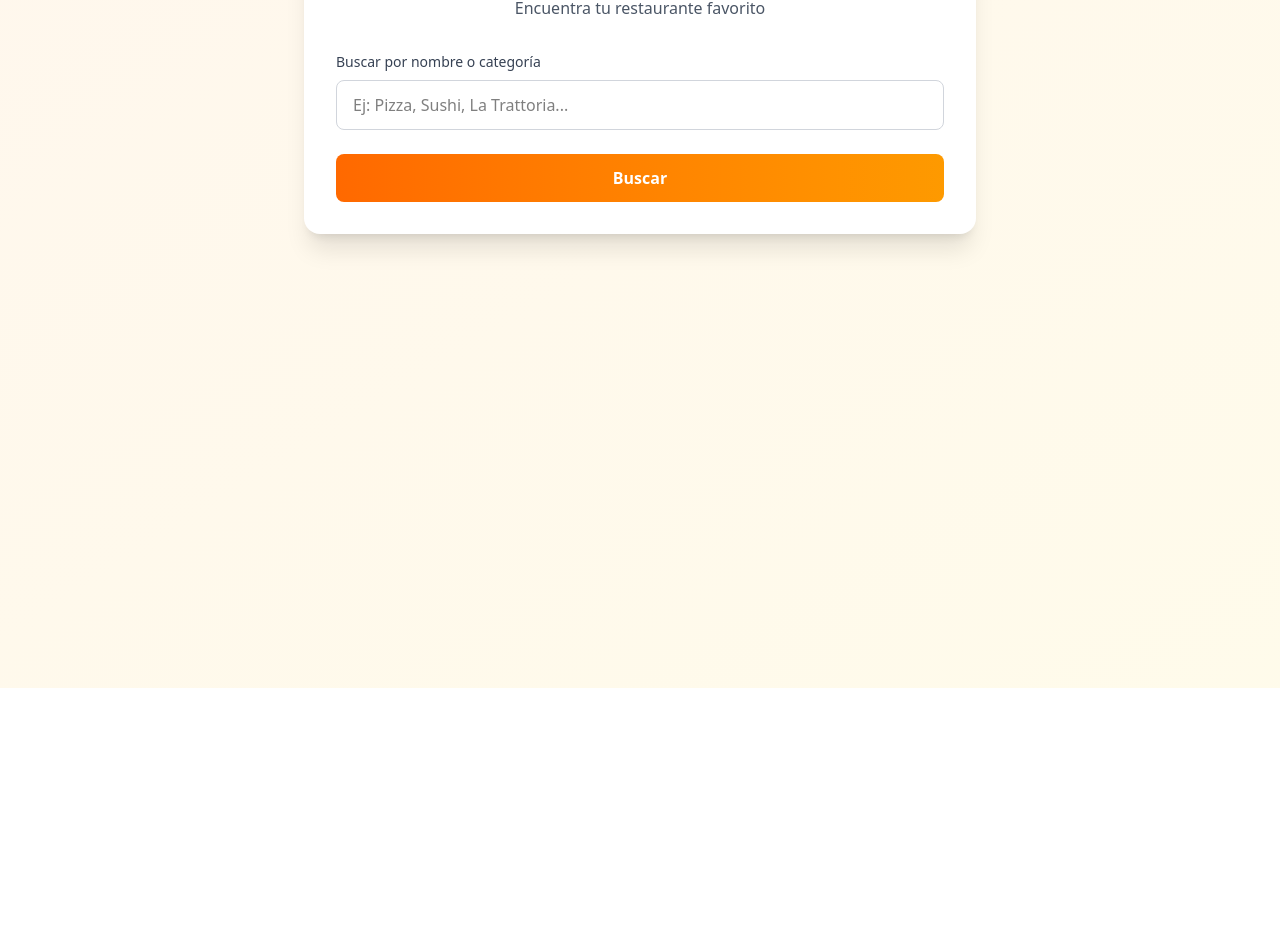
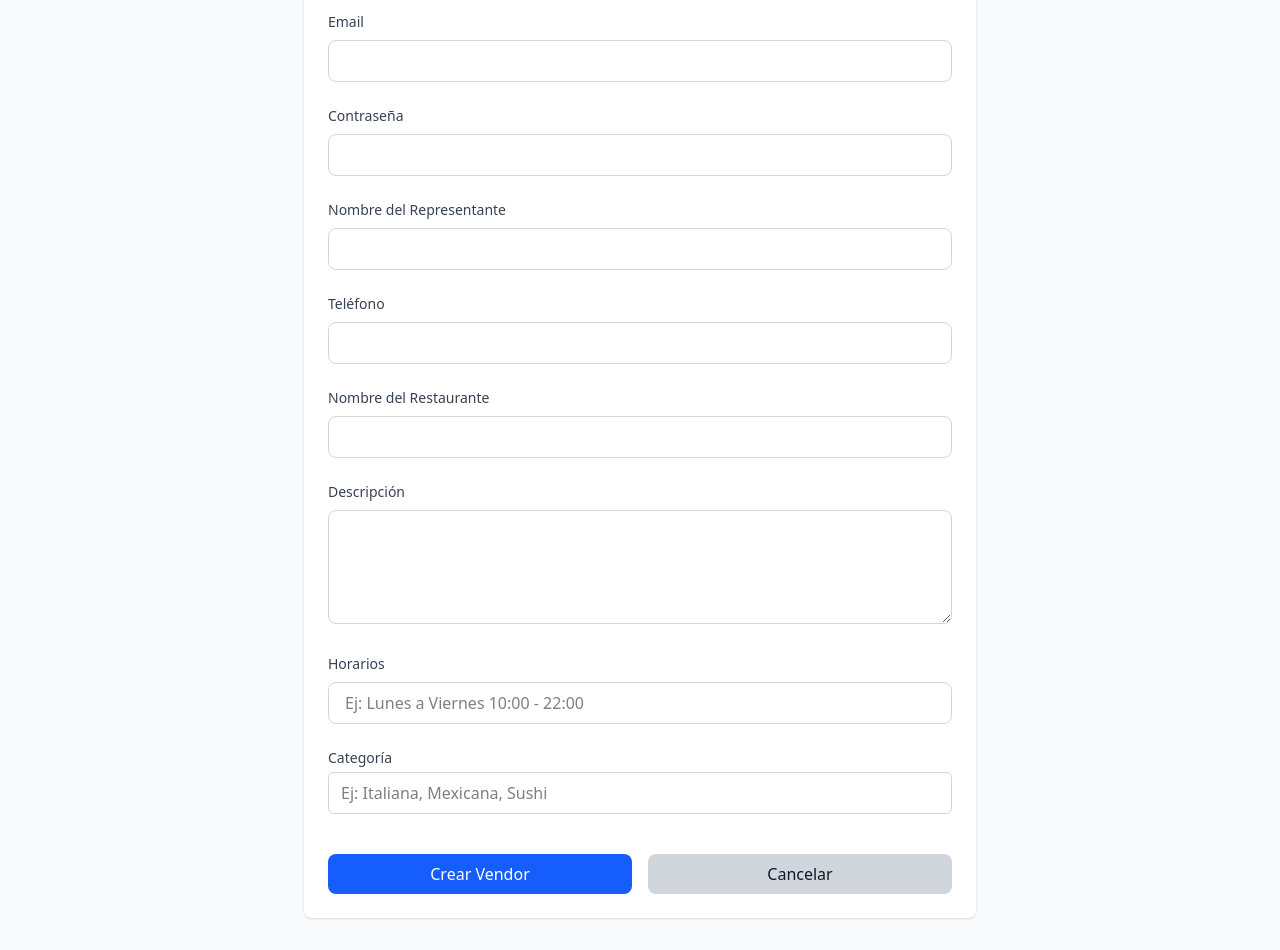
Before and after one commit to leacarp/rappi-frontend-tp, a Vue app: page /users/create-vendor in a window 1280 px wide. Before the commit this address led to /. Shown: the part 176-1126 px from the top of the page. Before the commit the page ends 864 px from the top, so only its background shows below. Built offline with nearby package versions, Linux system fonts and the light colour scheme; sample sign-in values are in the browser's storage.

Commit message:
vista para crear vendor desde usuario admin

```diff
--- a/src/common/components/NavBar.vue
+++ b/src/common/components/NavBar.vue
@@ -47,6 +47,14 @@
               v-show="showDropdown"
               class="absolute right-0 mt-2 w-48 bg-white rounded-md shadow-lg py-1 z-50 border border-gray-200"
             >
+              <router-link
+                v-if="authStore.isAdmin"
+                :to="{ name: 'admin-create-vendor' }"
+                class="block w-full text-left px-4 py-2 text-sm text-gray-700 hover:bg-gray-50 font-medium"
+              >
+                Crear Vendor
+              </router-link>
+
               <router-link
                 v-if="authStore.isVendor"
                 :to="{ name: 'products-management' }"
--- a/src/common/stores/auth.js
+++ b/src/common/stores/auth.js
@@ -11,6 +11,7 @@ export const useAuthStore = defineStore('auth', () => {
   const isVendor = computed(() => user.value?.role === 'vendor')
   const isCustomer = computed(() => user.value?.role === 'customer')
   const isDriver = computed(() => user.value?.role === 'driver')
+  const isAdmin = computed(() => user.value?.role === 'admin')
   const userRole = computed(() => user.value?.role)
 
   function login(tokenValue, userData) {
@@ -42,6 +43,7 @@ export const useAuthStore = defineStore('auth', () => {
     isVendor,
     isCustomer,
     isDriver,
+    isAdmin,
     userRole,
     login,
     logout,
--- a/src/router/index.js
+++ b/src/router/index.js
@@ -10,6 +10,7 @@ const OrdersManagementView = () => import('../orders/views/OrdersManagementView.
 const DeliveryManagementView = () => import('../orders/views/DeliveryManagementView.vue')
 const VendorProfileView = () => import('../users/views/VendorProfileView.vue')
 const OrderTrackingView = () => import('../orders/views/OrderTrackingView.vue')
+const AdminCreateVendorView = () => import('../users/views/AdminCreateVendor.vue')
 
 const router = createRouter({
   history: createWebHistory(import.meta.env.BASE_URL),
@@ -69,6 +70,12 @@ const router = createRouter({
       meta: { requiresAuth: true }
     },
     {
+      path: '/users/create-vendor',
+      name: 'admin-create-vendor',
+      component: AdminCreateVendorView,
+      meta: { requiresAuth: true, requiresAdmin: true }
+    },
+    {
       path: '/:pathMatch(.*)*',
       redirect: { name: 'home' }
     }
@@ -98,6 +105,11 @@ router.beforeEach((to, from, next) => {
     return
   }
 
+  if (to.meta.requiresAdmin && !authStore.isAdmin) {
+    next({ name: 'home' });
+    return
+  }
+
   next()
 })
 
--- /dev/null
+++ b/src/users/composables/adminApiService.js
@@ -0,0 +1,19 @@
+import api from '../../common/composables/apiService.js'
+
+const BASE_URL = '/users'
+
+export const adminApi = {
+
+    async createVendor(vendorData){
+        console.log('Data:', vendorData);
+        try{
+            const response = await api.post(`${BASE_URL}/vendors/`, vendorData)
+            return response.data
+        } catch(error){
+            const errorMessage = error.response?.data?.message || error.message || 'Error al crear vendor'
+            console.error('Error al crear vendor', errorMessage)
+            throw new Error(errorMessage)
+        }
+    }
+
+}
--- /dev/null
+++ b/src/users/views/AdminCreateVendor.vue
@@ -0,0 +1,167 @@
+<script setup>
+import { ref } from 'vue'
+import { useRouter } from 'vue-router'
+import { adminApi } from '../composables/adminApiService'
+
+const router = useRouter();
+const loading = ref(false);
+const errors = ref({});
+
+const form = ref({
+  email: '',
+  password: '',
+  name: '',
+  phone: '',
+  restaurantName: '',
+  description: '',
+  schedule: '',
+  category: ''
+})
+
+const validateForm = () => {
+  errors.value = {}
+  if (!form.value.email) errors.value.email = 'Email requerido';
+  if (!form.value.password || form.value.password.length < 6) errors.value.password = 'Contraseña mínimo 6 caracteres';
+  if (!form.value.name) errors.value.name = 'Nombre requerido';
+  if (!form.value.phone) errors.value.phone = 'Teléfono requerido';
+  if (!form.value.restaurantName) errors.value.restaurantName = 'Nombre del restaurante requerido';
+  if (!form.value.category) errors.value.category = 'Categoría requerida';
+
+  return Object.keys(errors.value).length === 0
+}
+
+const submitForm = async () => {
+  if (!validateForm()) return
+
+  loading.value = true;
+  errors.value.general= '';
+  try {
+    await adminApi.createVendor(form.value)
+    router.push('/users')
+  } catch (error) {
+    errors.value.general = error.message  }
+finally {
+    loading.value = false
+  }
+}
+</script>
+
+<template>
+  <div class="min-h-screen bg-gray-50 p-4 md:p-8">
+    <div class="max-w-2xl mx-auto">
+      <h1 class="text-3xl font-bold text-gray-900 mb-8">Crear Nuevo Vendor</h1>
+
+      <div v-if="errors.general" class="mb-6 p-4 bg-red-50 border border-red-200 rounded-lg">
+        <p class="text-red-700 font-medium">{{ errors.general }}</p>
+      </div>
+
+      <form @submit.prevent="submitForm" class="bg-white rounded-lg shadow p-6 space-y-6">
+        <div>
+          <label for="email" class="block text-sm font-medium text-gray-700 mb-2">Email</label>
+          <input
+            v-model="form.email"
+            type="email"
+            id="email"
+            class="w-full px-4 py-2 border border-gray-300 rounded-lg focus:ring-2 focus:ring-blue-500 focus:border-transparent"
+          />
+          <p v-if="errors.email" class="text-red-500 text-sm mt-1">{{ errors.email }}</p>
+        </div>
+
+        <div>
+          <label for="password" class="block text-sm font-medium text-gray-700 mb-2">Contraseña</label>
+          <input
+            v-model="form.password"
+            type="password"
+            id="password"
+            class="w-full px-4 py-2 border border-gray-300 rounded-lg focus:ring-2 focus:ring-blue-500 focus:border-transparent"
+          />
+          <p v-if="errors.password" class="text-red-500 text-sm mt-1">{{ errors.password }}</p>
+        </div>
+
+        <div>
+          <label for="name" class="block text-sm font-medium text-gray-700 mb-2">Nombre del Representante</label>
+          <input
+            v-model="form.name"
+            type="text"
+            id="name"
+            class="w-full px-4 py-2 border border-gray-300 rounded-lg focus:ring-2 focus:ring-blue-500 focus:border-transparent"
+          />
+          <p v-if="errors.name" class="text-red-500 text-sm mt-1">{{ errors.name }}</p>
+        </div>
+
+        <div>
+          <label for="phone" class="block text-sm font-medium text-gray-700 mb-2">Teléfono</label>
+          <input
+            v-model="form.phone"
+            type="tel"
+            id="phone"
+            class="w-full px-4 py-2 border border-gray-300 rounded-lg focus:ring-2 focus:ring-blue-500 focus:border-transparent"
+          />
+          <p v-if="errors.phone" class="text-red-500 text-sm mt-1">{{ errors.phone }}</p>
+        </div>
+
+        <div>
+          <label for="restaurantName" class="block text-sm font-medium text-gray-700 mb-2">Nombre del Restaurante</label>
+          <input
+            v-model="form.restaurantName"
+            type="text"
+            id="restaurantName"
+            class="w-full px-4 py-2 border border-gray-300 rounded-lg focus:ring-2 focus:ring-blue-500 focus:border-transparent"
+          />
+          <p v-if="errors.restaurantName" class="text-red-500 text-sm mt-1">{{ errors.restaurantName }}</p>
+        </div>
+
+        <div>
+          <label for="description" class="block text-sm font-medium text-gray-700 mb-2">Descripción</label>
+          <textarea
+            v-model="form.description"
+            id="description"
+            rows="4"
+            class="w-full px-4 py-2 border border-gray-300 rounded-lg focus:ring-2 focus:ring-blue-500 focus:border-transparent"
+          ></textarea>
+          <p v-if="errors.description" class="text-red-500 text-sm mt-1">{{ errors.description }}</p>
+        </div>
+
+        <div>
+          <label for="schedule" class="block text-sm font-medium text-gray-700 mb-2">Horarios</label>
+          <input
+            v-model="form.schedule"
+            type="text"
+            id="schedule"
+            placeholder="Ej: Lunes a Viernes 10:00 - 22:00"
+            class="w-full px-4 py-2 border border-gray-300 rounded-lg focus:ring-2 focus:ring-blue-500 focus:border-transparent"
+          />
+          <p v-if="errors.schedule" class="text-red-500 text-sm mt-1">{{ errors.schedule }}</p>
+        </div>
+
+        <div>
+          <label class="block text-sm font-medium text-gray-700">Categoría</label>
+          <input
+            v-model="form.category"
+            type="text"
+            placeholder="Ej: Italiana, Mexicana, Sushi"
+            class="mt-1 w-full px-3 py-2 border border-gray-300 rounded-md focus:outline-none focus:ring-2 focus:ring-blue-500"
+          />
+          <span v-if="errors.category" class="text-red-500 text-sm">{{ errors.category }}</span>
+        </div>
+
+        <div class="flex gap-4 pt-4">
+          <button
+            type="submit"
+            :disabled="loading"
+            class="flex-1 bg-blue-600 hover:bg-blue-700 disabled:bg-gray-400 text-white font-medium py-2 px-4 rounded-lg transition"
+          >
+            {{ loading ? 'Creando...' : 'Crear Vendor' }}
+          </button>
+          <button
+            type="button"
+            @click="$router.back()"
+            class="flex-1 bg-gray-300 hover:bg-gray-400 text-gray-900 font-medium py-2 px-4 rounded-lg transition"
+          >
+            Cancelar
+          </button>
+        </div>
+      </form>
+    </div>
+  </div>
+</template>
```
Also changed, not shown: 1 other file (tests, documents, lock files or other folders).
